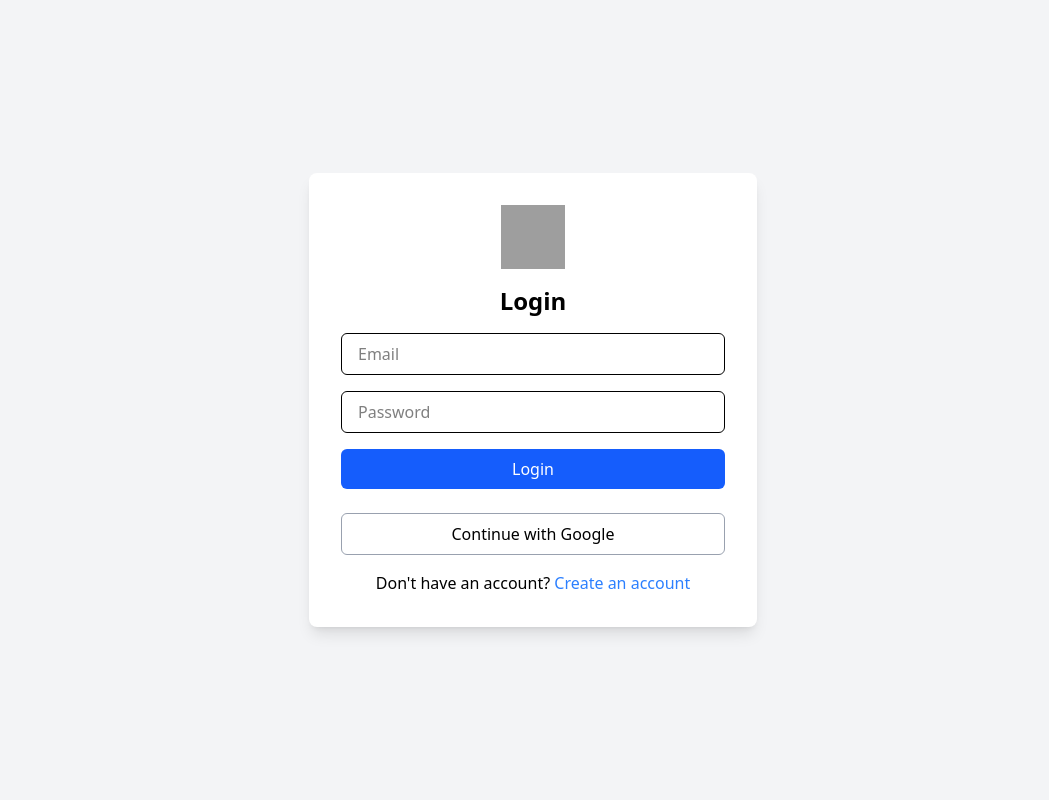
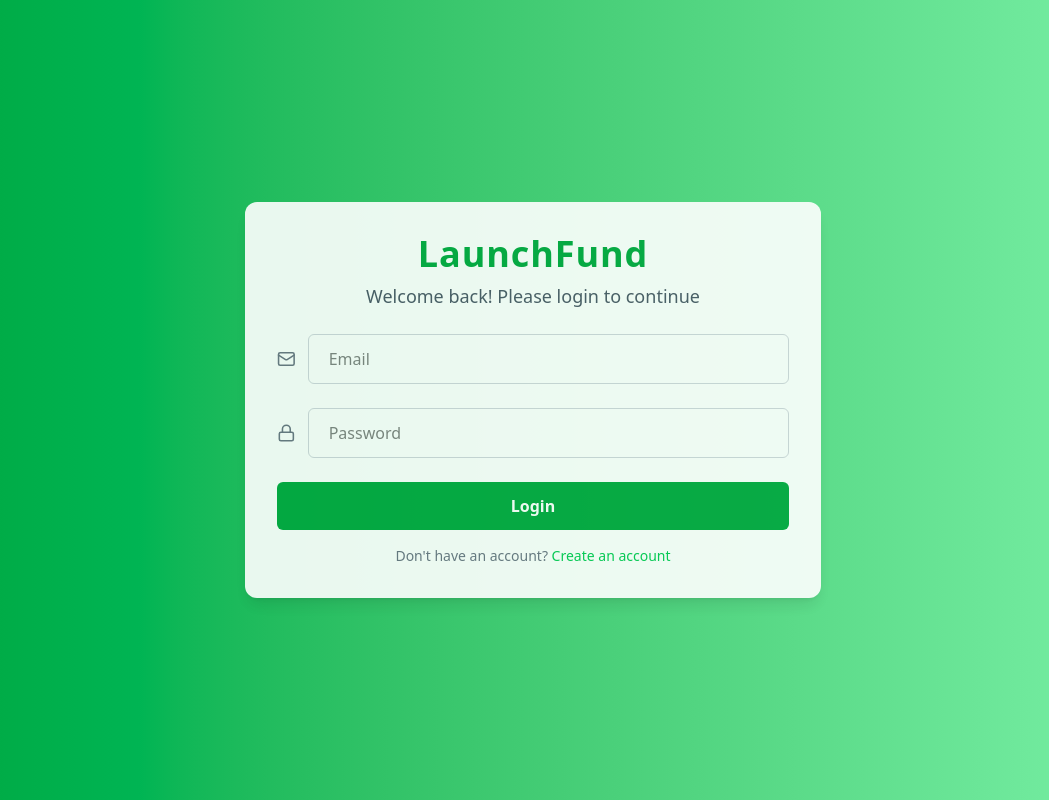
Before and after one commit to nileshyadav6702/launchfund, a React (Vite) app in the folder Frontend/: page /login in a window 1280 px wide. Shown: the whole page, without its empty margins (107-1156 px from the left). Built offline with nearby package versions, Linux system fonts and the light colour scheme; grey boxes are pictures that could not be loaded.

Commit message:
Implement login and signup page

```diff
--- a/Frontend/src/Components/Login/Login.jsx
+++ /dev/null
@@ -1,72 +0,0 @@
-import { useState } from "react";
-import axios from "axios";
-
-export default function LoginSignup() {
-  const [isSignup, setIsSignup] = useState(false);
-  const [email, setEmail] = useState("");
-  const [password, setPassword] = useState("");
-  const [error, setError] = useState("");
-
-  const handleSubmit = async (e) => {
-    e.preventDefault();
-    setError("");
-    try {
-      const response = await axios.post("https://your-api-endpoint.com/auth", {
-        email,
-        password,
-        isSignup,
-      });
-      console.log(response.data);
-    } catch (err) {
-      setError("Invalid input. Please check your details.");
-    }
-  };
-
-  return (
-    <div className="flex items-center justify-center min-h-screen bg-gray-100">
-      <div className="w-full max-w-md p-8 space-y-4 bg-white rounded-lg shadow-lg">
-        <div className="flex justify-center">
-          <img src="/logo.png" alt="Logo" className="w-16 h-16" />
-        </div>
-        <h2 className="text-2xl font-bold text-center">{isSignup ? "Sign Up" : "Login"}</h2>
-        {error && <p className="text-red-500 text-center">{error}</p>}
-        <form className="space-y-4" onSubmit={handleSubmit}>
-          <input
-            type="email"
-            placeholder="Email"
-            value={email}
-            onChange={(e) => setEmail(e.target.value)}
-            className="w-full px-4 py-2 border rounded-md focus:outline-none focus:ring-2 focus:ring-blue-500"
-            required
-          />
-          <input
-            type="password"
-            placeholder="Password"
-            value={password}
-            onChange={(e) => setPassword(e.target.value)}
-            className="w-full px-4 py-2 border rounded-md focus:outline-none focus:ring-2 focus:ring-blue-500"
-            required
-          />
-          <button
-            type="submit"
-            className="w-full py-2 text-white bg-blue-600 rounded-md hover:bg-blue-700"
-          >
-            {isSignup ? "Create Account" : "Login"}
-          </button>
-        </form>
-        <button className="w-full py-2 mt-2 text-black border border-gray-400 rounded-md hover:bg-gray-100">
-          Continue with Google
-        </button>
-        <p className="text-center">
-          {isSignup ? "Already have an account?" : "Don't have an account?"}
-          <span
-            className="text-blue-500 cursor-pointer"
-            onClick={() => setIsSignup(!isSignup)}
-          >
-            {isSignup ? " Login" : " Create an account"}
-          </span>
-        </p>
-      </div>
-    </div>
-  );
-}
--- /dev/null
+++ b/Frontend/src/Components/Login_Signup/Login.jsx
@@ -0,0 +1,80 @@
+import { useState } from "react";
+import axios from "axios";
+import { useNavigate } from "react-router-dom";
+import { Mail, Lock } from "lucide-react";
+
+function Login() {
+  const [email, setEmail] = useState("");
+  const [password, setPassword] = useState("");
+  const [error, setError] = useState("");
+  let navigate = useNavigate();
+
+  const handleSubmit = async (e) => {
+    e.preventDefault();
+    setError("");
+    try {
+      const response = await axios.post("https://your-api-endpoint.com/auth", {
+        email,
+        password,
+        isSignup: false,
+      });
+      console.log(response.data);
+    } catch (err) {
+      setError("Invalid input. Please check your details.");
+    }
+  };
+
+  return (
+    <div className="min-h-screen bg-gradient-to-r from-green-600 to-green-300 flex items-center justify-center py-10 px-4">
+      <div className="w-full max-w-md p-8 bg-white rounded-xl shadow-lg opacity-90 transform transition-all duration-300 hover:scale-105 sm:max-w-sm md:max-w-md lg:max-w-lg xl:max-w-xl">
+        <div className="text-center mb-6">
+          <h1 className="text-4xl font-extrabold text-green-600 tracking-wide">LaunchFund</h1>
+          <p className="mt-2 text-lg font-medium text-gray-600">Welcome back! Please login to continue</p>
+        </div>
+
+        {error && <p className="text-red-500 text-center text-sm mb-4">{error}</p>}
+
+        <form className="space-y-6" onSubmit={handleSubmit}>
+          <div className="flex items-center space-x-3">
+            <Mail size={20} className="text-gray-500" />
+            <input
+              type="email"
+              placeholder="Email"
+              value={email}
+              onChange={(e) => setEmail(e.target.value)}
+              className="w-full px-5 py-3 border border-gray-300 rounded-md focus:outline-none focus:ring-2 focus:ring-green-400 transition duration-200"
+              required
+            />
+          </div>
+          <div className="flex items-center space-x-3">
+            <Lock size={20} className="text-gray-500" />
+            <input
+              type="password"
+              placeholder="Password"
+              value={password}
+              onChange={(e) => setPassword(e.target.value)}
+              className="w-full px-5 py-3 border border-gray-300 rounded-md focus:outline-none focus:ring-2 focus:ring-green-400 transition duration-200"
+              required
+            />
+          </div>
+
+          <button
+            type="submit"
+            className="w-full py-3 text-white font-semibold bg-green-600 rounded-md hover:bg-green-500 transition duration-200 cursor-pointer"
+          >
+            Login
+          </button>
+        </form>
+
+        <p className="text-center text-sm text-gray-500 mt-4">
+          Don't have an account?{" "}
+          <span className="text-green-500 cursor-pointer" onClick={() => navigate('/signup')}>
+            Create an account
+          </span>
+        </p>
+      </div>
+    </div>
+  );
+}
+
+export default Login;
--- /dev/null
+++ b/Frontend/src/Components/Login_Signup/Signup.jsx
@@ -0,0 +1,80 @@
+import { useState } from "react";
+import axios from "axios";
+import { useNavigate } from "react-router-dom";
+import { Mail, Lock } from "lucide-react";
+
+function Signup() {
+    const [email, setEmail] = useState("");
+    const [password, setPassword] = useState("");
+    const [error, setError] = useState("");
+    let navigate = useNavigate();
+
+    const handleSubmit = async (e) => {
+        e.preventDefault();
+        setError("");
+        try {
+            const response = await axios.post("https://your-api-endpoint.com/auth", {
+                email,
+                password,
+                isSignup: true,
+            });
+            console.log(response.data);
+        } catch (err) {
+            setError("Invalid input. Please check your details.");
+        }
+    };
+
+    return (
+        <div className="min-h-screen bg-gradient-to-r from-green-600 to-green-300 flex items-center justify-center py-10 px-4">
+            <div className="w-full max-w-md p-8 bg-white rounded-xl shadow-lg opacity-90 transform transition-all duration-300 hover:scale-105 sm:max-w-sm md:max-w-md lg:max-w-lg xl:max-w-xl">
+                <div className="text-center mb-6">
+                    <h1 className="text-4xl font-extrabold text-green-600 tracking-wide">LaunchFund</h1>
+                    <p className="mt-2 text-lg font-medium text-gray-600">Create an account to get started</p>
+                </div>
+
+                {error && <p className="text-red-500 text-center text-sm mb-4">{error}</p>}
+
+                <form className="space-y-6" onSubmit={handleSubmit}>
+                    <div className="flex items-center space-x-3">
+                        <Mail size={20} className="text-gray-500" />
+                        <input
+                            type="email"
+                            placeholder="Email"
+                            value={email}
+                            onChange={(e) => setEmail(e.target.value)}
+                            className="w-full px-5 py-3 border border-gray-300 rounded-md focus:outline-none focus:ring-2 focus:ring-green-400 transition duration-200"
+                            required
+                        />
+                    </div>
+                    <div className="flex items-center space-x-3">
+                        <Lock size={20} className="text-gray-500" />
+                        <input
+                            type="password"
+                            placeholder="Password"
+                            value={password}
+                            onChange={(e) => setPassword(e.target.value)}
+                            className="w-full px-5 py-3 border border-gray-300 rounded-md focus:outline-none focus:ring-2 focus:ring-green-400 transition duration-200"
+                            required
+                        />
+                    </div>
+
+                    <button
+                        type="submit"
+                        className="w-full py-3 text-white font-semibold bg-green-600 rounded-md hover:bg-green-500 transition duration-200 cursor-pointer"
+                    >
+                        Create Account
+                    </button>
+                </form>
+
+                <p className="text-center text-sm text-gray-500 mt-4">
+                    Already have an account?{" "}
+                    <span className="text-green-500 cursor-pointer" onClick={() => navigate('/login')}>
+                        Login
+                    </span>
+                </p>
+            </div>
+        </div>
+    );
+}
+
+export default Signup;
```
Also changed, not shown: Frontend/src/App.jsx (+7 -2 lines), Frontend/src/Components/sample.txt (deleted).
